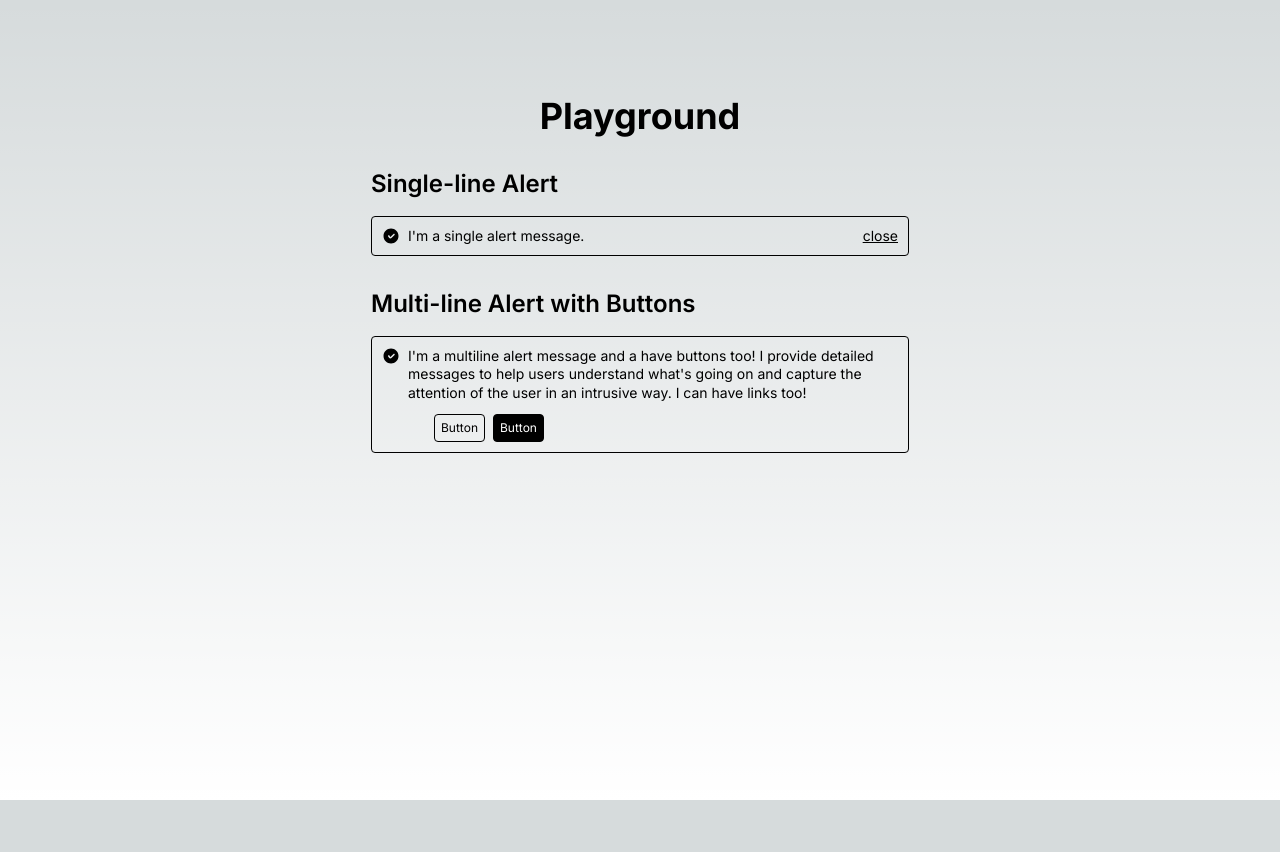
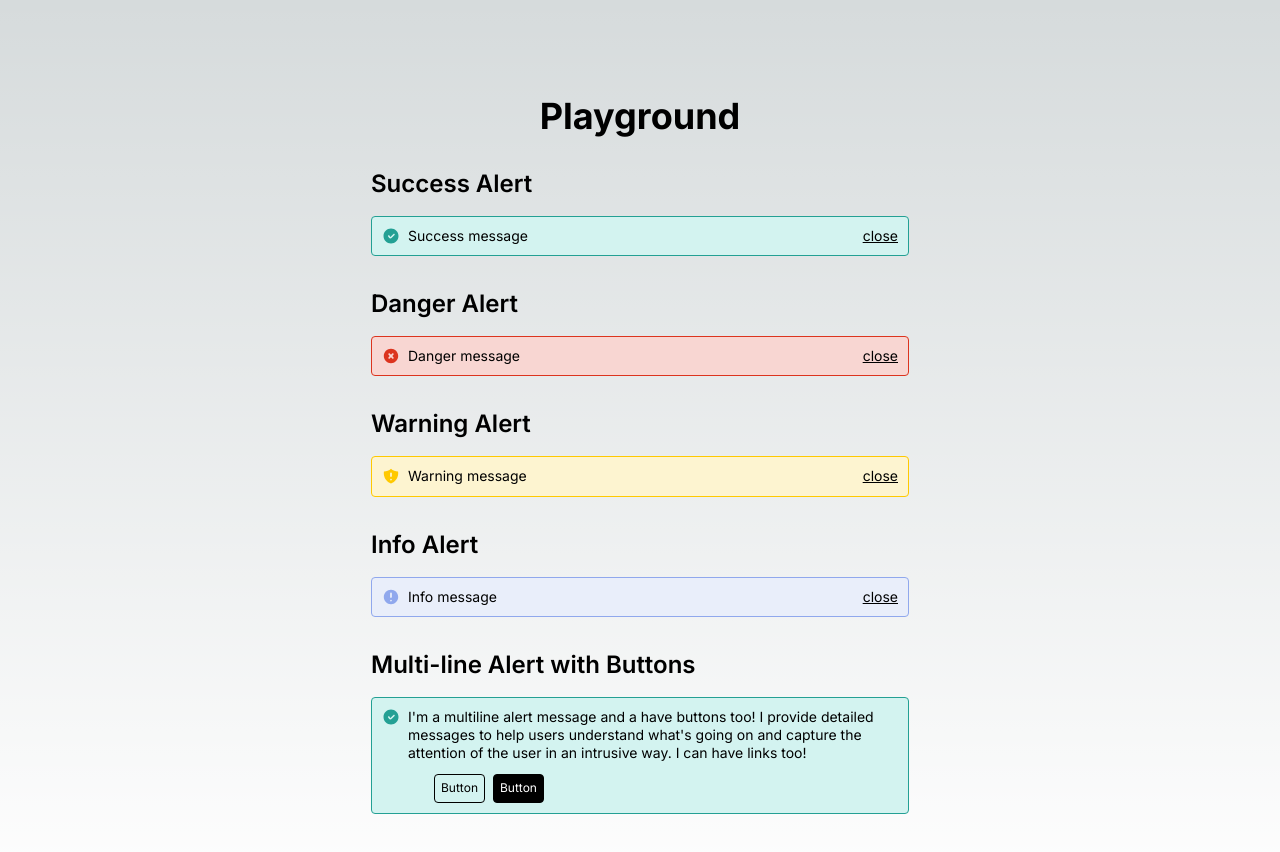
Before and after one commit to m2rads/financial-calendar, a Next.js app: page /playground in a window 1280 px wide. Shown: the top 852 px of the page. Before the commit the page ends 800 px from the top, so only its background shows below. Built offline with nearby package versions, Linux system fonts and the light colour scheme.

Commit message:
add new alert types

```diff
--- a/app/playground/page.tsx
+++ b/app/playground/page.tsx
@@ -2,7 +2,6 @@
 
 import React from 'react';
 import { Alert, AlertTitle, AlertDescription, AlertActions } from '@/components/ui/alert';
-import { CheckCircleFill } from "@/components/icons";
 
 export default function Playground() {
   const handleClose = () => {
@@ -18,15 +17,36 @@ export default function Playground() {
       <h1 className="text-4xl font-bold mb-8">Playground</h1>
       <div className="space-y-8">
         <div>
-          <h2 className="text-2xl font-semibold mb-4">Single-line Alert</h2>
-          <Alert icon={<CheckCircleFill />} showCloseButton onClose={handleClose}>
-            <AlertTitle>I'm a single alert message.</AlertTitle>
+          <h2 className="text-2xl font-semibold mb-4">Success Alert</h2>
+          <Alert variant="success" showCloseButton onClose={handleClose}>
+            <AlertTitle>Success message</AlertTitle>
+          </Alert>
+        </div>
+
+        <div>
+          <h2 className="text-2xl font-semibold mb-4">Danger Alert</h2>
+          <Alert variant="danger" showCloseButton onClose={handleClose}>
+            <AlertTitle>Danger message</AlertTitle>
+          </Alert>
+        </div>
+
+        <div>
+          <h2 className="text-2xl font-semibold mb-4">Warning Alert</h2>
+          <Alert variant="warning" showCloseButton onClose={handleClose}>
+            <AlertTitle>Warning message</AlertTitle>
+          </Alert>
+        </div>
+
+        <div>
+          <h2 className="text-2xl font-semibold mb-4">Info Alert</h2>
+          <Alert variant="info" showCloseButton onClose={handleClose}>
+            <AlertTitle>Info message</AlertTitle>
           </Alert>
         </div>
 
         <div>
           <h2 className="text-2xl font-semibold mb-4">Multi-line Alert with Buttons</h2>
-          <Alert icon={<CheckCircleFill />}>
+          <Alert variant="success">
             <AlertDescription>
               I'm a multiline alert message and a have buttons too! I provide
               detailed messages to help users understand what's going on and
--- /dev/null
+++ b/components/icons/SolidExclamationCircle.tsx
@@ -0,0 +1,15 @@
+import React from 'react';
+
+interface SolidExclamationCircleProps {
+  className?: string;
+}
+
+const SolidExclamationCircle: React.FC<SolidExclamationCircleProps> = ({ className = '' }) => {
+  return (
+    <svg width="1em" height="1em" viewBox="0 0 24 24" fill="none" xmlns="http://www.w3.org/2000/svg" className={className}>
+      <path fillRule="evenodd" clipRule="evenodd" d="M21.6 12.0003C21.6 17.3022 17.302 21.6003 12 21.6003C6.69809 21.6003 2.40002 17.3022 2.40002 12.0003C2.40002 6.69834 6.69809 2.40027 12 2.40027C17.302 2.40027 21.6 6.69834 21.6 12.0003ZM13.2 16.8003C13.2 17.463 12.6628 18.0003 12 18.0003C11.3373 18.0003 10.8 17.463 10.8 16.8003C10.8 16.1375 11.3373 15.6003 12 15.6003C12.6628 15.6003 13.2 16.1375 13.2 16.8003ZM12 6.00027C11.3373 6.00027 10.8 6.53753 10.8 7.20027V12.0003C10.8 12.663 11.3373 13.2003 12 13.2003C12.6628 13.2003 13.2 12.663 13.2 12.0003V7.20027C13.2 6.53753 12.6628 6.00027 12 6.00027Z" fill="currentColor"/>
+    </svg>
+  );
+};
+
+export default SolidExclamationCircle;
--- /dev/null
+++ b/components/icons/SolidShieldExclamation.tsx
@@ -0,0 +1,15 @@
+import React from 'react';
+
+interface SolidShieldExclamationProps {
+  className?: string;
+}
+
+const SolidShieldExclamation: React.FC<SolidShieldExclamationProps> = ({ className = '' }) => {
+  return (
+    <svg width="1em" height="1em" viewBox="0 0 24 24" fill="none" xmlns="http://www.w3.org/2000/svg" className={className}>
+      <path fillRule="evenodd" clipRule="evenodd" d="M12 2.33362C9.49836 4.57267 6.20927 5.94998 2.59935 5.99896C2.46826 6.77988 2.40002 7.58213 2.40002 8.40031C2.40002 14.6701 6.4071 20.0041 12 21.9809C17.5929 20.0041 21.6 14.6701 21.6 8.40031C21.6 7.58212 21.5318 6.77988 21.4007 5.99896C17.7908 5.94998 14.5017 4.57267 12 2.33362ZM13.2 16.8003C13.2 17.463 12.6628 18.0003 12 18.0003C11.3373 18.0003 10.8 17.463 10.8 16.8003C10.8 16.1375 11.3373 15.6003 12 15.6003C12.6628 15.6003 13.2 16.1375 13.2 16.8003ZM13.2 8.40027C13.2 7.73753 12.6628 7.20027 12 7.20027C11.3373 7.20027 10.8 7.73753 10.8 8.40027V12.0003C10.8 12.663 11.3373 13.2003 12 13.2003C12.6628 13.2003 13.2 12.663 13.2 12.0003V8.40027Z" fill="currentColor"/>
+    </svg>
+  );
+};
+
+export default SolidShieldExclamation;
--- /dev/null
+++ b/components/icons/SolidXCircle.tsx
@@ -0,0 +1,15 @@
+import React from 'react';
+
+interface SolidXCircleProps {
+  className?: string;
+}
+
+const SolidXCircle: React.FC<SolidXCircleProps> = ({ className = '' }) => {
+  return (
+    <svg width="1em" height="1em" viewBox="0 0 24 24" fill="none" xmlns="http://www.w3.org/2000/svg" className={className}>
+      <path fillRule="evenodd" clipRule="evenodd" d="M12 21.6001C17.302 21.6001 21.6 17.3021 21.6 12.0001C21.6 6.69821 17.302 2.40015 12 2.40015C6.69809 2.40015 2.40002 6.69821 2.40002 12.0001C2.40002 17.3021 6.69809 21.6001 12 21.6001ZM10.4486 8.75162C9.97992 8.28299 9.22013 8.28299 8.7515 8.75162C8.28287 9.22025 8.28287 9.98005 8.7515 10.4487L10.303 12.0001L8.7515 13.5516C8.28287 14.0202 8.28287 14.78 8.7515 15.2487C9.22012 15.7173 9.97992 15.7173 10.4486 15.2487L12 13.6972L13.5515 15.2487C14.0201 15.7173 14.7799 15.7173 15.2486 15.2487C15.7172 14.78 15.7172 14.0202 15.2486 13.5516L13.6971 12.0001L15.2486 10.4487C15.7172 9.98005 15.7172 9.22025 15.2486 8.75162C14.7799 8.28299 14.0201 8.28299 13.5515 8.75162L12 10.3031L10.4486 8.75162Z" fill="currentColor"/>
+    </svg>
+  );
+};
+
+export default SolidXCircle;
--- a/components/icons/index.ts
+++ b/components/icons/index.ts
@@ -1,2 +1,5 @@
 export { default as CheckCircleFill } from './CheckCircleFill';
+export { default as SolidXCircle } from './SolidXCircle';
+export { default as SolidShieldExclamation } from './SolidShieldExclamation';
+export { default as SolidExclamationCircle } from './SolidExclamationCircle';
 // Add more icon exports here as you create them
--- a/components/ui/alert.tsx
+++ b/components/ui/alert.tsx
@@ -1,14 +1,18 @@
 import * as React from "react"
 import { cva, type VariantProps } from "class-variance-authority"
 import { cn } from "@/lib/utils"
+import { CheckCircleFill, SolidXCircle, SolidShieldExclamation, SolidExclamationCircle } from "@/components/icons"
 
 const alertVariants = cva(
-  "flex justify-start items-start w-[538px] p-2.5 border border-black border-solid rounded box-border",
+  "flex justify-start items-start w-[538px] p-2.5 border border-solid rounded box-border",
   {
     variants: {
       variant: {
-        default: "",
-        destructive: "border-red-500 text-red-500",
+        default: "border-black",
+        success: "bg-[rgba(211,243,240,1)] border-[#23A094]",
+        danger: "bg-[rgba(248,214,210,1)] border-[#DC341E]",
+        warning: "bg-[rgba(253,244,208,1)] border-[#FFC900]",
+        info: "bg-[rgba(233,238,250,1)] border-[#90A8ED]",
       },
     },
     defaultVariants: {
@@ -20,13 +24,12 @@ const alertVariants = cva(
 export interface AlertProps
   extends React.HTMLAttributes<HTMLDivElement>,
     VariantProps<typeof alertVariants> {
-  icon?: React.ReactNode
   onClose?: () => void
   showCloseButton?: boolean
 }
 
 const Alert = React.forwardRef<HTMLDivElement, AlertProps>(
-  ({ className, variant, icon, onClose, showCloseButton, children, ...props }, ref) => {
+  ({ className, variant, onClose, showCloseButton, children, ...props }, ref) => {
     const [isVisible, setIsVisible] = React.useState(true);
 
     const handleClose = () => {
@@ -35,6 +38,21 @@ const Alert = React.forwardRef<HTMLDivElement, AlertProps>(
     };
 
     if (!isVisible) return null;
+
+    const getIcon = () => {
+      switch (variant) {
+        case "success":
+          return <CheckCircleFill className="text-[#23A094]" />;
+        case "danger":
+          return <SolidXCircle className="text-[#DC341E]" />;
+        case "warning":
+          return <SolidShieldExclamation className="text-[#FFC900]" />;
+        case "info":
+          return <SolidExclamationCircle className="text-[#90A8ED]" />;
+        default:
+          return null;
+      }
+    };
 
     return (
       <div
@@ -45,7 +63,7 @@ const Alert = React.forwardRef<HTMLDivElement, AlertProps>(
       >
         <div className="flex flex-row justify-between items-start w-full">
           <div className="flex flex-row items-start gap-2 flex-grow">
-            {icon && <div className="flex-shrink-0 text-lg">{icon}</div>}
+            {getIcon() && <div className="flex-shrink-0 text-lg">{getIcon()}</div>}
             <div className="flex-grow">{children}</div>
           </div>
           {showCloseButton && (
```
